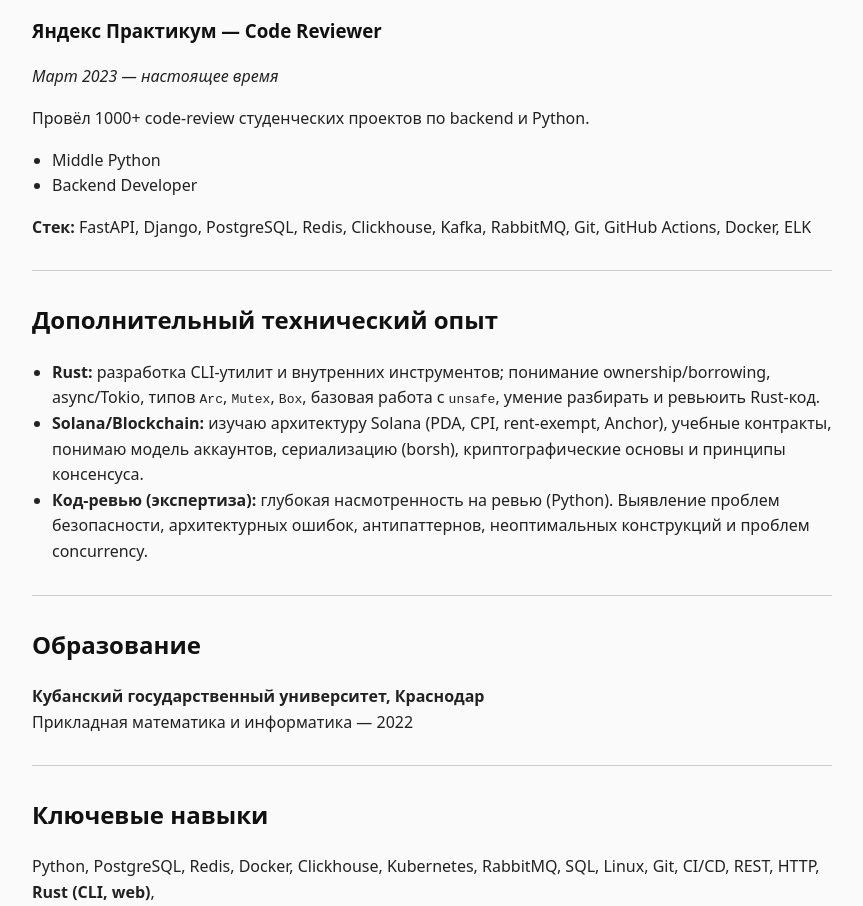
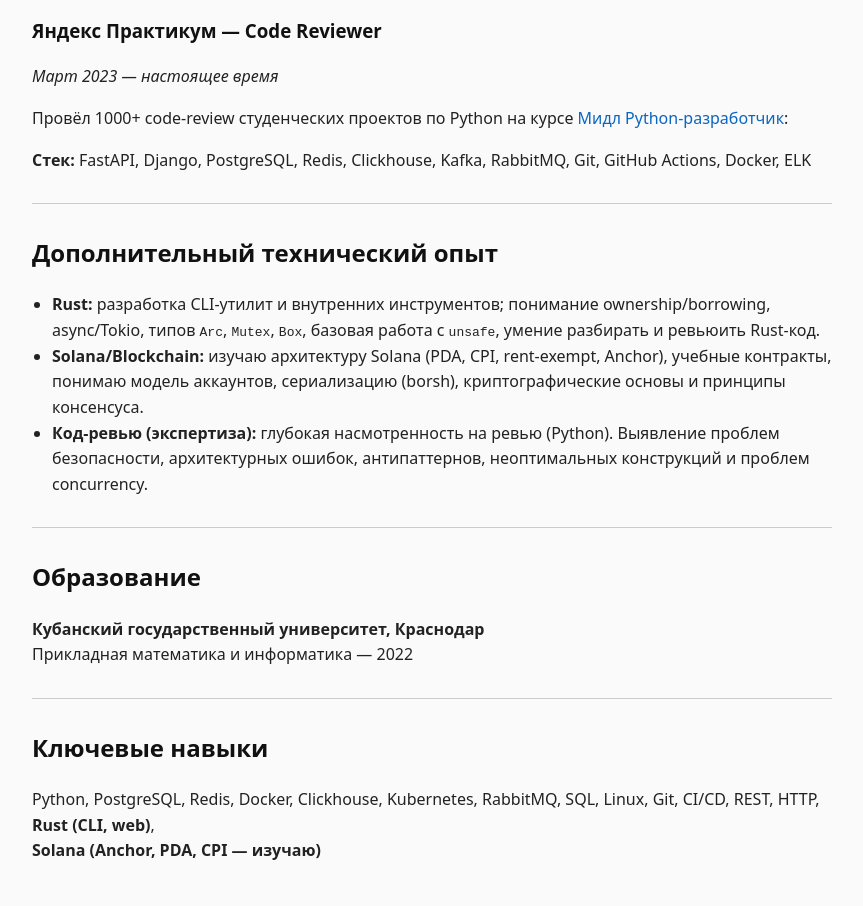
Before and after one commit to antonmarunov/antonmarunov.github.io, a plain HTML site: page index.html in a window 1280 px wide. Shown: the part 1308-2214 px from the top of the page, without its empty margins (208-1071 px from the left). Drawn offline with Linux system fonts and the light colour scheme.

Commit message:
Update index.html

```diff
--- a/index.html
+++ b/index.html
@@ -108,11 +108,7 @@
 
   <h3>Яндекс Практикум — Code Reviewer</h3>
   <p><em>Март 2023 — настоящее время</em></p>
-  <p>Провёл 1000+ code-review студенческих проектов по backend и Python.</p>
-  <ul>
-    <li>Middle Python</li>
-    <li>Backend Developer</li>
-  </ul>
+  <p>Провёл 1000+ code-review студенческих проектов по Python на курсе <a href="https://practicum.yandex.ru/middle-python/" target="_blank">Мидл Python‑разработчик</a>:</p>
   <p><strong>Стек:</strong> FastAPI, Django, PostgreSQL, Redis, Clickhouse, Kafka, RabbitMQ, Git, GitHub Actions, Docker, ELK</p>
 
   <hr />
```
